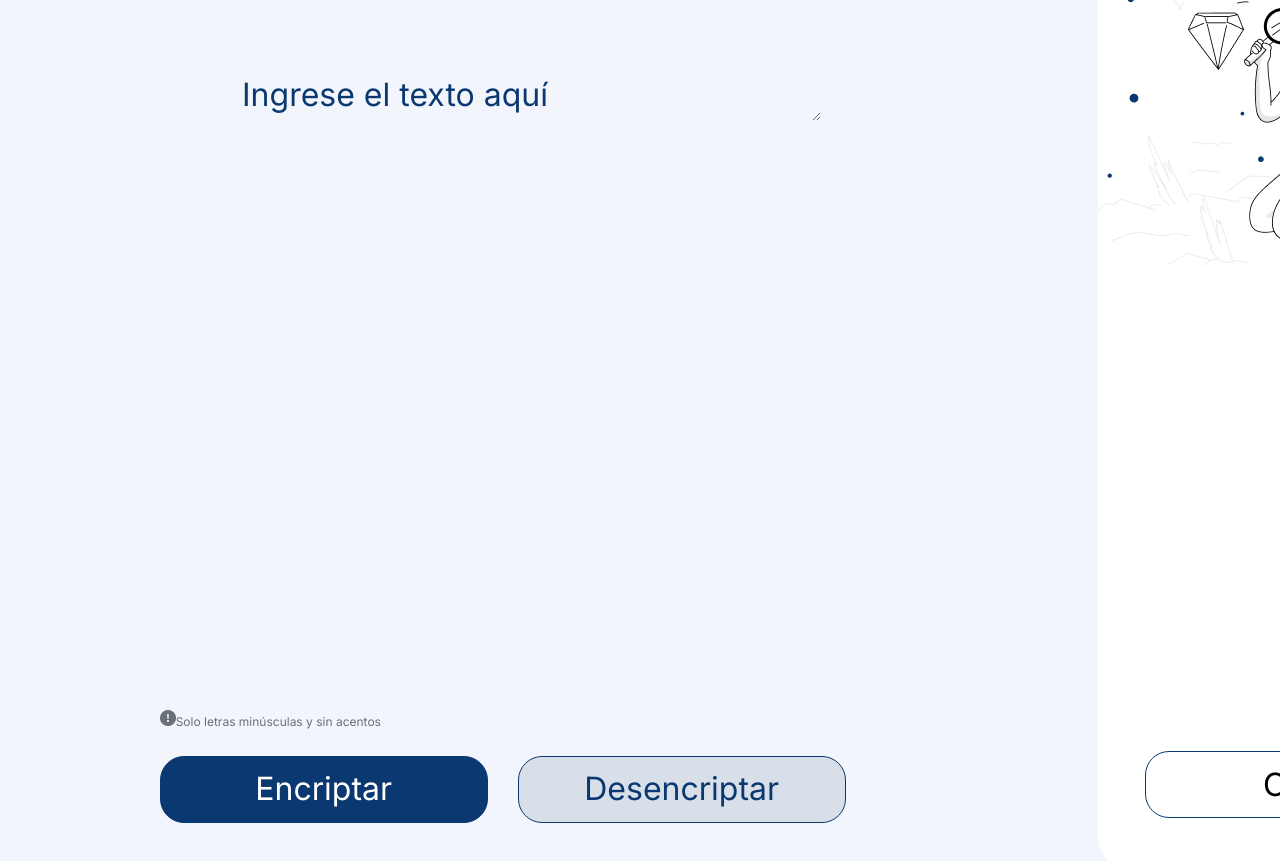
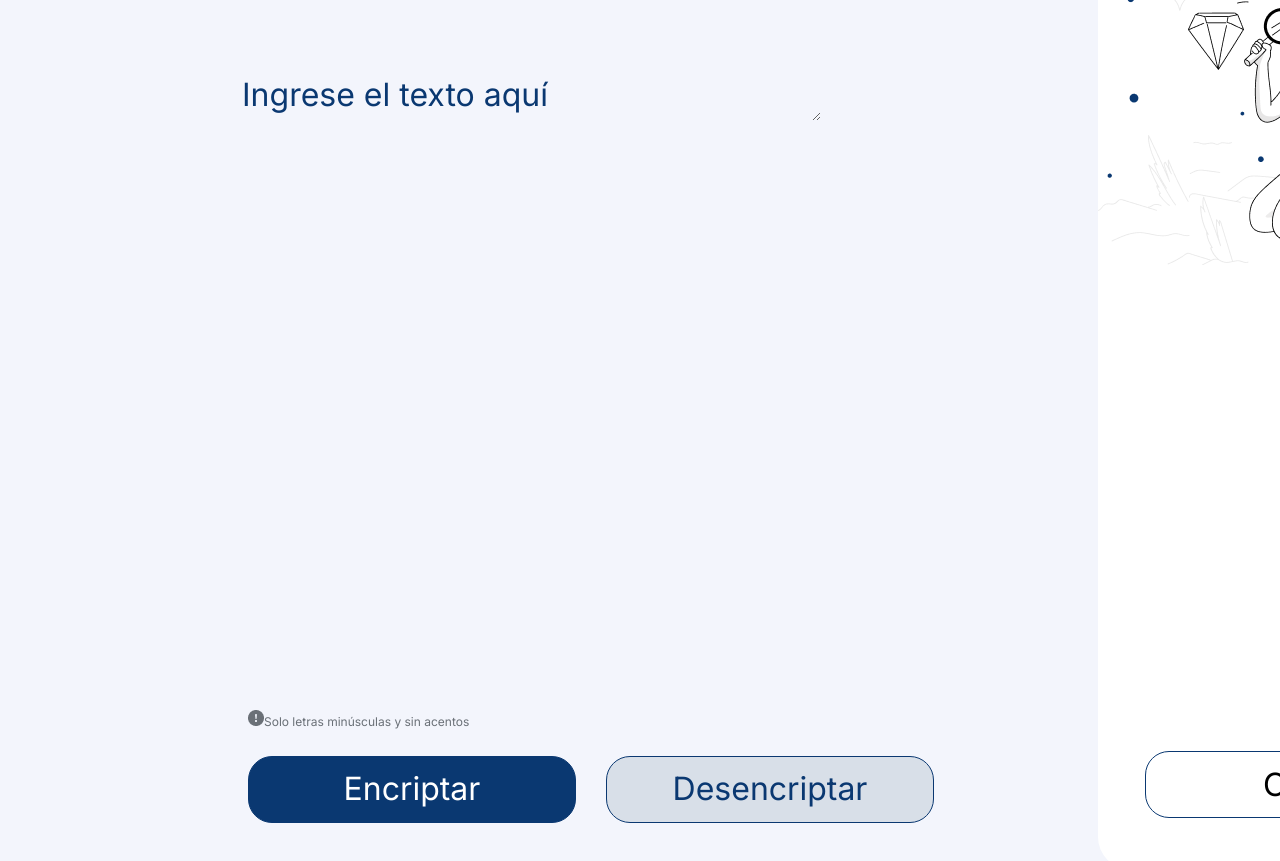
Before and after one commit to EugeBag/challenge, a plain HTML site: page index.html in a window 1280 px wide. Shown: the part 99-960 px from the top of the page. Drawn offline with Linux system fonts and the light colour scheme.

Commit message:
arreglo margenes info y botones

```diff
--- a/css/style.css
+++ b/css/style.css
@@ -16,8 +16,9 @@
 
 main {
     display: flex;
-    margin-left: 12%;
+    margin-left: 240px;
     margin-bottom: 50px;
+
 }
 
 .texto {
@@ -50,7 +51,6 @@ main {
     flex: none;
     order: 1;
     flex-grow: 0;
-    left: 240px;
     margin-top: 700px;
 }
 
```
